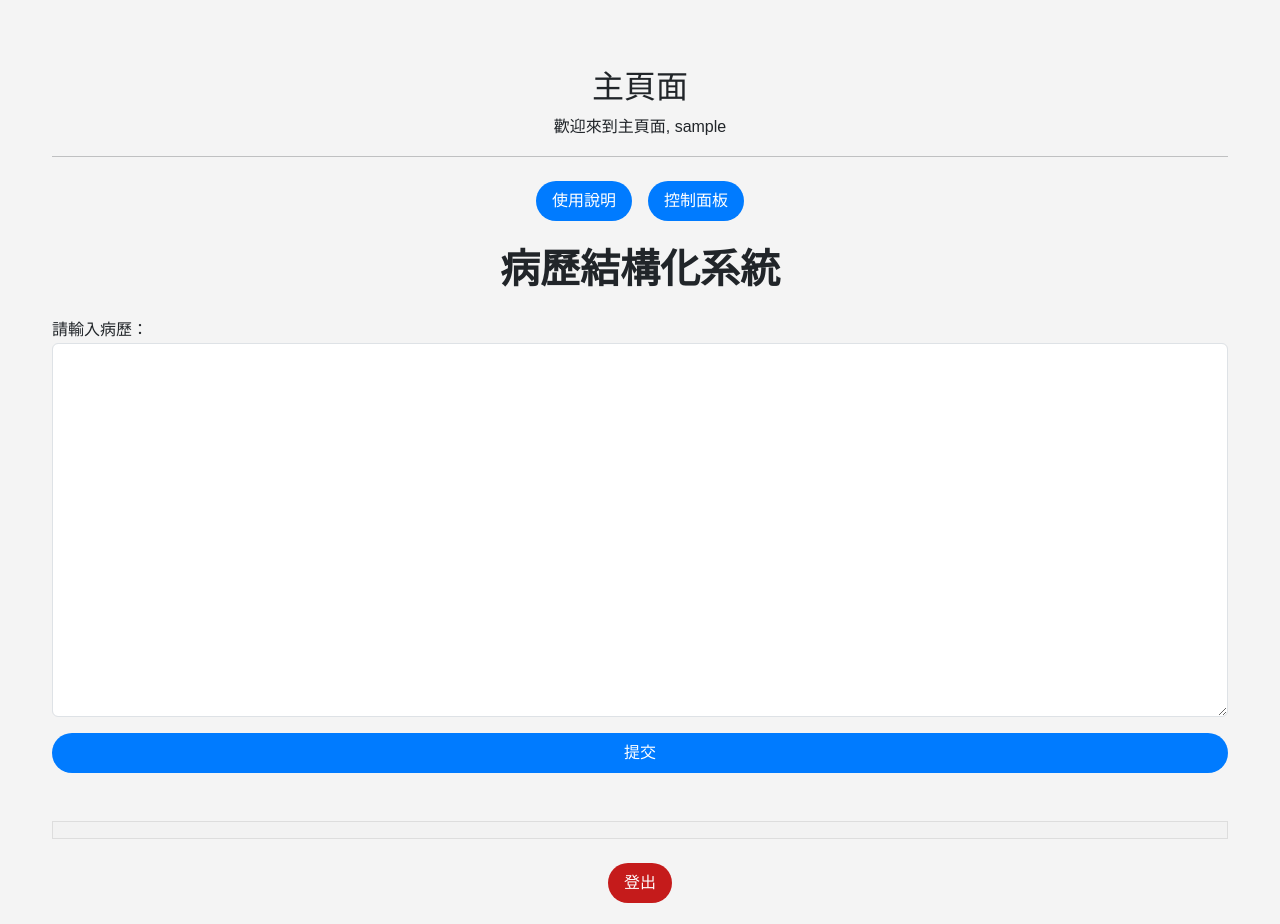
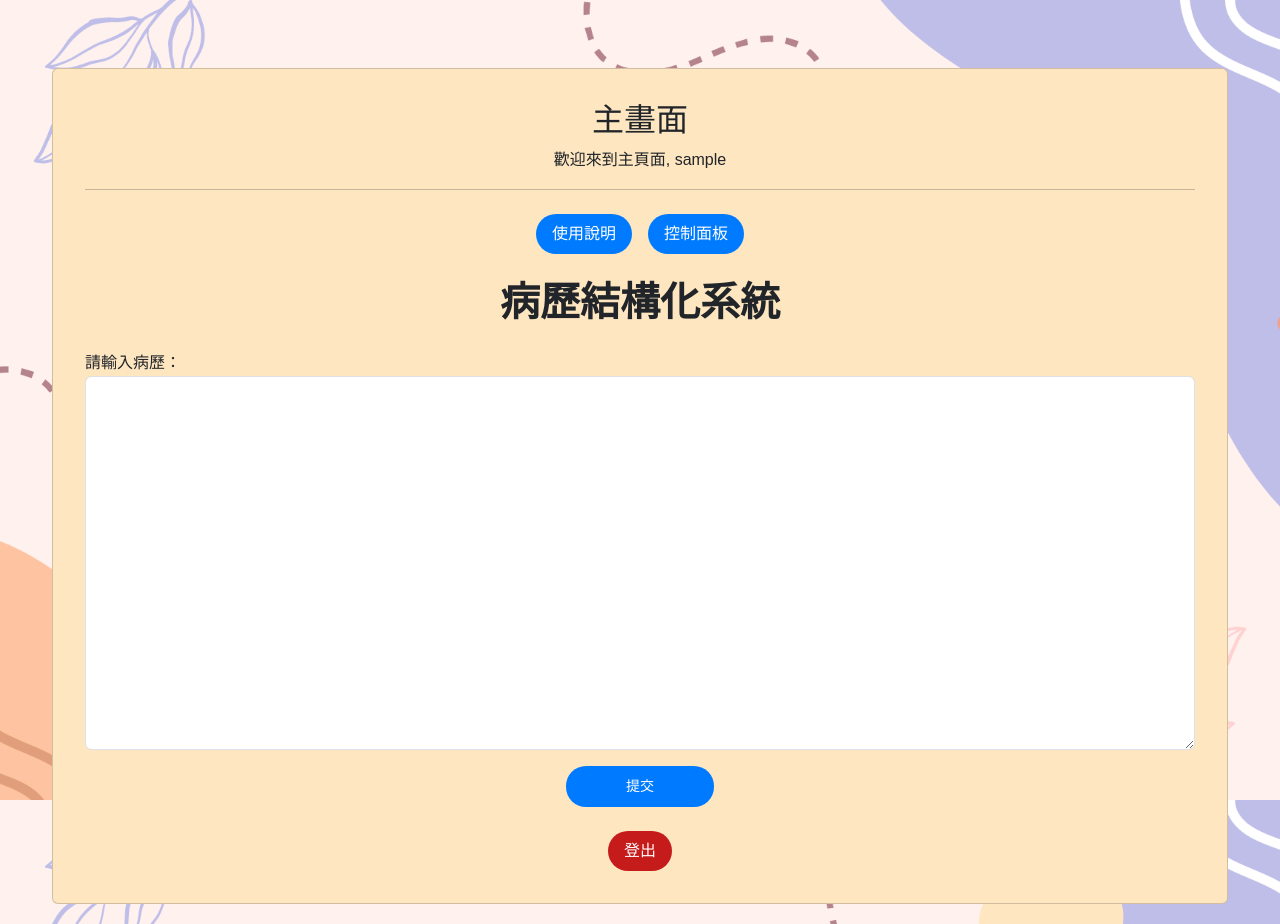
Before and after one commit to B1uePumpkin/Medical-Record-Structuring, a Flask app: page /home in a window 1280 px wide. Before the commit the page ends 903 px from the top, so only its background shows below. Run offline with Flask 3, Linux system fonts and the light colour scheme; the visitor is signed in with stand-in values (Sample User, id 1).

Commit message:
add backgroud

```diff
--- a/static/login.css
+++ b/static/login.css
@@ -1,11 +1,13 @@
 body {
     font-family: 'Arial', sans-serif;
-    background-color: #f0f0f0;
     display: flex;
     justify-content: center;
     align-items: center;
     height: 100vh;
     margin: 0;
+    background-image: url("{{ url_for('static', filename='bg1.png') }}");
+    background-size: cover;
+    background-position: center;
 }
 
 .container {
--- a/static/style.css
+++ b/static/style.css
@@ -1,4 +1,4 @@
-/* confirm.css */
+/* style.css */
 
 /* Reset */
 * {
@@ -12,6 +12,15 @@ body {
     line-height: 1.6;
     background-color: #f4f4f4;
     padding: 20px;
+    background-image: url('/static/bg1.png');
+            /* 背景圖片填滿整個畫面 */
+            background-size: cover;
+            /* 背景圖片居中 */
+            background-position: center;
+            /* 不要重複背景圖片 */
+            background-repeat: no-repeat;
+            /* 將背景圖片固定在畫面中 */
+            background-attachment: fixed;
 }
 
 .container {
@@ -56,13 +65,17 @@ input[type="submit"]:hover,
     background-color: #0056b3;
 }
 
-/* 較小的按鈕 */
+/* btn-small 類別設置按鈕的大小 */
 .btn-small {
-    padding: 6px 12px;
+    padding: 10px 60px; /* 縮小內邊距 */
+    font-size: 14px; /* 縮小字體大小 */
+    width: auto; /* 設置寬度為自動 */
 }
+
 .btn-danger {
     background-color: rgb(197, 27, 27);
 }
+
 #loadingContainer {
     display: none; /* 預設隱藏 */
     justify-content: center;
--- a/templates/confirm.html
+++ b/templates/confirm.html
@@ -30,6 +30,9 @@
             <a href="/download_txt" class="btn download-btn">下載病例表格 (txt)</a>
             <a href="/download_word" class="btn download-btn">下載病例表格 (docx)</a>
         </div>
+        <div class="button-wrapper">
+            <a href="/home" class="btn home-btn">回到首頁</a>
+        </div>
     </form>
 </body>
 </html>
--- a/templates/error.html
+++ b/templates/error.html
@@ -4,6 +4,7 @@
     <meta charset="UTF-8" />
     <meta name="viewport" content="width=device-width, initial-scale=1.0" />
     <title>ERROR PAGE</title>
+    <link rel="stylesheet" href="{{ url_for('static', filename='error.css') }}" />
   </head>
   <body>
     <h3>ERROR</h3>
--- a/templates/home.html
+++ b/templates/home.html
@@ -11,8 +11,10 @@
 </head>
 <body>
     <div class="container mt-5">
-        <h2 class="text-center">主頁面</h2>
-        <div class="text-center">歡迎來到主頁面, {{ username }}</div>
+      <div class="card p-3" style="background-color: #FEE6C1">
+            <div class="card-body">
+                <h2 class="card-title text-center">主畫面</h2>
+                <div class="text-center mt-2">歡迎來到主頁面, {{ username }}</div>
                 <hr />
                 <!-- page tab button -->
                 <div class="d-flex justify-content-center my-4">
@@ -24,22 +26,19 @@
                     <h1 class="fw-bold text-center mb-4">病歷結構化系統</h1>
                     <label for="prompt">請輸入病歷：</label>
                     <textarea name="prompt" rows="15" class="form-control mb-3" id="prompt"></textarea>
-            <button type="submit" class="btn btn-primary w-100" id="submitBtn">提交</button>
+                    <div class="d-flex justify-content-center">
+                        <button type="submit" class="btn btn-primary btn-small" id="submitBtn">提交</button>
+                    </div>
                     <!-- 新增一個 img 元素來顯示 loading GIF -->
                     <div id="loadingContainer">
                         <img src="{{ url_for('static', filename='loading.gif') }}" id="loadingGif" />
                     </div>
                 </form>
 
-        <div class="result mt-5">
-            <table class="table table-striped">
-                <tr>
-                    <td>{{response_content}}</td>
-                </tr>
-            </table>
-        </div>
                 <div class="text-center mt-4">
                     <a href="/logout" class="btn btn-danger">登出</a>
+                </div>
+            </div>
         </div>
     </div>
 
--- a/templates/index.html
+++ b/templates/index.html
@@ -6,7 +6,7 @@
     <title>登入頁面</title>
     <link rel="stylesheet" href="{{ url_for('static', filename='login.css') }}">
 </head>
-<body>
+<body style="background-image: url('/static/bg1.png');">
     <div class="container">
         <div class="form-container">
             <h2>登入頁面</h2>
```
Also changed, not shown: static/confirm.css (+11 -0 lines), static/control_panel.css (+11 -0 lines), static/error.css (+13 -0 lines), static/instruction.css (+11 -0 lines), static/signup.css (+11 -0 lines). Lines whose indentation alone changed are shown as unchanged.
